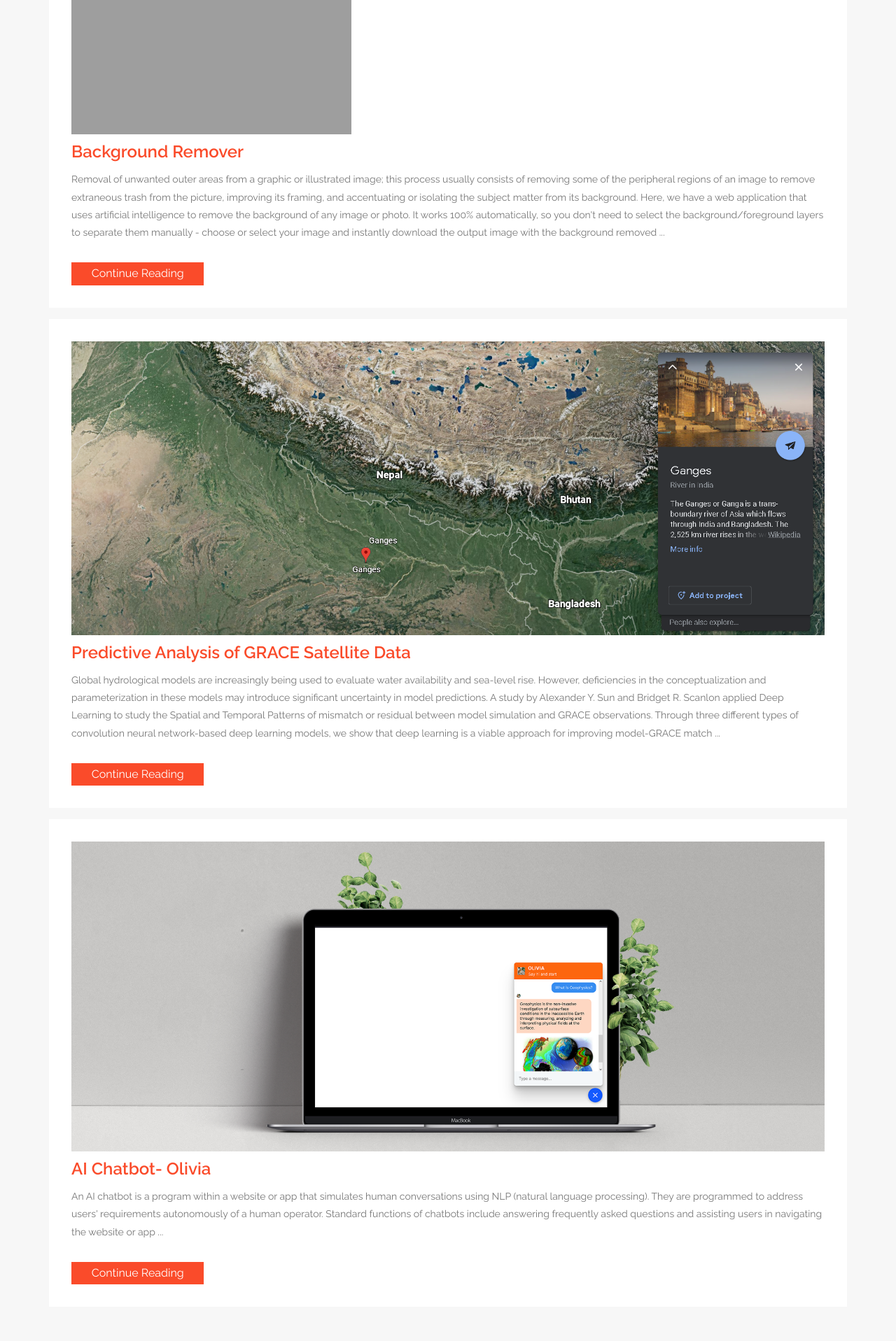
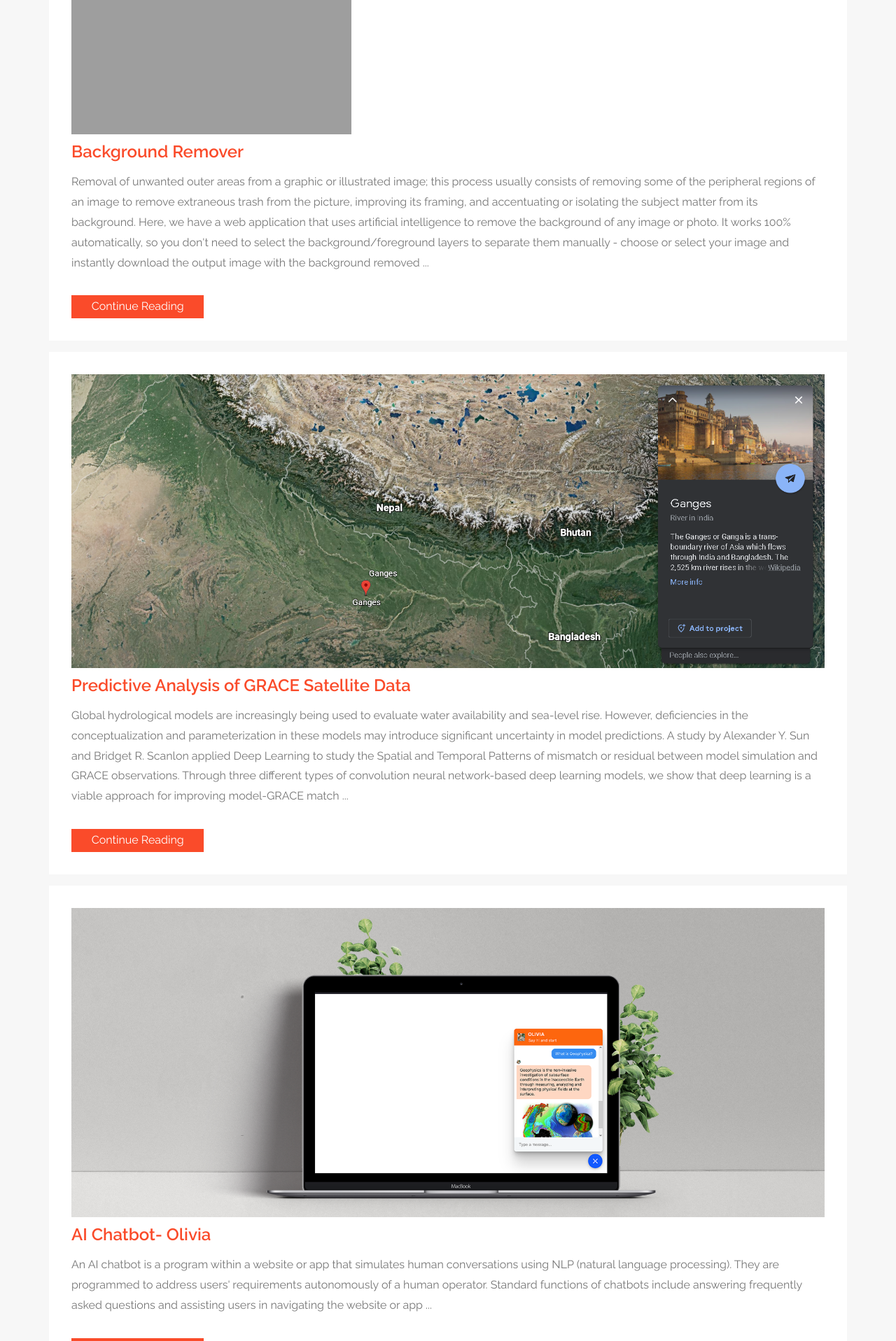
Before and after one commit to Sar1hak/portfolio, a Flask app: page / in a window 1280 px wide. Shown: the part 872-2789 px from the top of the page at 70% size. Run offline with Flask 2, Linux system fonts and the light colour scheme; data comes from the database, SQL or seed files in the repository; some libraries are stand-ins or nearby versions; grey boxes are pictures that could not be loaded.

Commit message:
card font size fixed

```diff
--- a/static/css/style.css
+++ b/static/css/style.css
@@ -414,7 +414,7 @@ i.glyphicon.glyphicon-comment {
 }
 .tc-ch p,.wthree p {
     color: #777;
-    font-size: 0.875em;
+    font-size: 1em;
     line-height: 1.8em;
     margin: 1em 0;
 }
```
